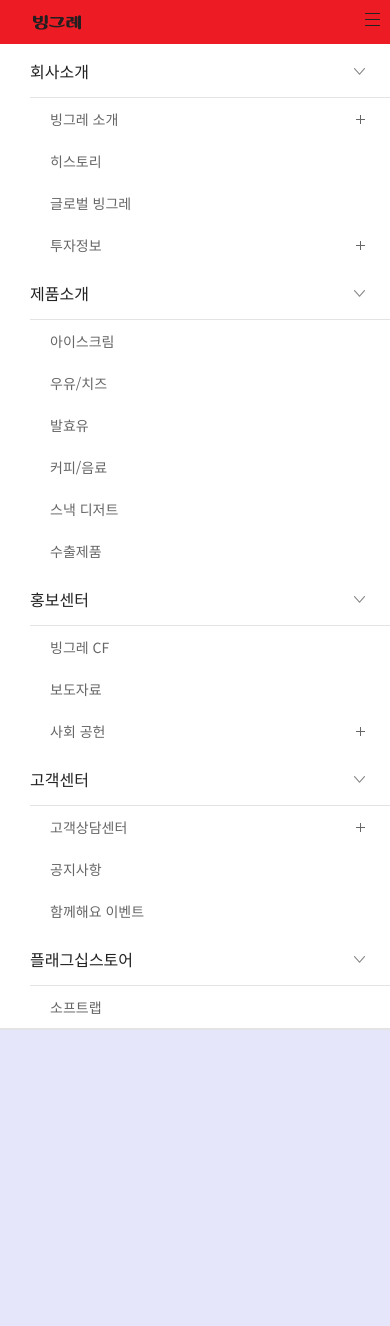
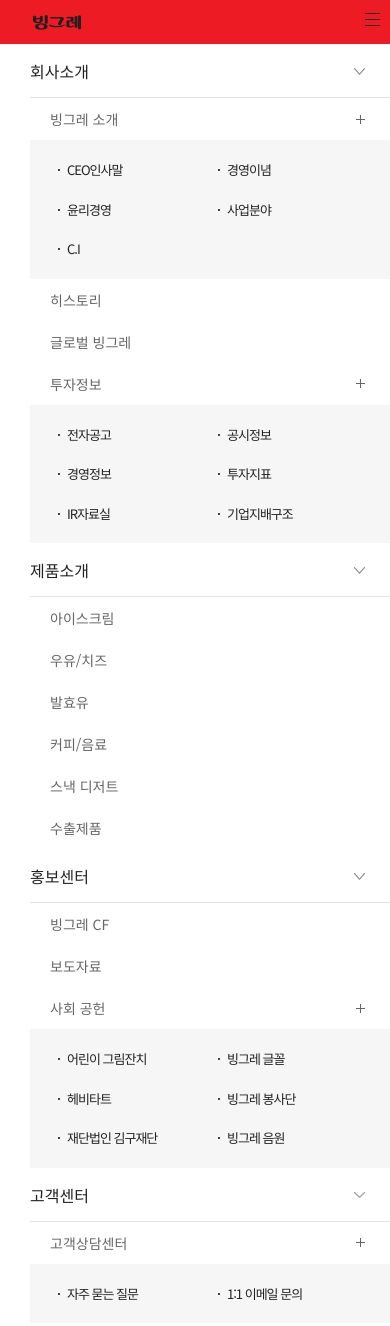
Before and after one commit to ParkDajeong/binggrae, a plain HTML site: page index.html in a window 390 px wide. Shown: the top 1326 px of the page. Before the commit the page ends 1030 px from the top, so only its background shows below. Drawn offline with nearby package versions, Linux system fonts and the light colour scheme.

Commit message:
mobile nav 상단 레이아웃 구현

```diff
--- a/index.html
+++ b/index.html
@@ -144,6 +144,23 @@
                       빙그레 소개
                       <i class="blind">펼치기</i>
                     </a>
+                    <ul class="gnb-mo__last-sub-menu">
+                      <li class="gnb-mo__last-sub-menu-item">
+                        <a href="#" class="gnb-mo__link-last-sub">CEO인사말</a>
+                      </li>
+                      <li class="gnb-mo__last-sub-menu-item">
+                        <a href="#" class="gnb-mo__link-last-sub">경영이념</a>
+                      </li>
+                      <li class="gnb-mo__last-sub-menu-item">
+                        <a href="#" class="gnb-mo__link-last-sub">윤리경영</a>
+                      </li>
+                      <li class="gnb-mo__last-sub-menu-item">
+                        <a href="#" class="gnb-mo__link-last-sub">사업분야</a>
+                      </li>
+                      <li class="gnb-mo__last-sub-menu-item">
+                        <a href="#" class="gnb-mo__link-last-sub">C.I</a>
+                      </li>
+                    </ul>
                   </li>
                   <li class="gnb-mo__sub-menu-item">
                     <a href="#" class="gnb-mo__link-sub-menu">히스토리</a>
@@ -156,6 +173,26 @@
                       투자정보
                       <i class="blind">펼치기</i>
                     </a>
+                    <ul class="gnb-mo__last-sub-menu">
+                      <li class="gnb-mo__last-sub-menu-item">
+                        <a href="#" class="gnb-mo__link-last-sub">전자공고</a>
+                      </li>
+                      <li class="gnb-mo__last-sub-menu-item">
+                        <a href="#" class="gnb-mo__link-last-sub">공시정보</a>
+                      </li>
+                      <li class="gnb-mo__last-sub-menu-item">
+                        <a href="#" class="gnb-mo__link-last-sub">경영정보</a>
+                      </li>
+                      <li class="gnb-mo__last-sub-menu-item">
+                        <a href="#" class="gnb-mo__link-last-sub">투자지표</a>
+                      </li>
+                      <li class="gnb-mo__last-sub-menu-item">
+                        <a href="#" class="gnb-mo__link-last-sub">IR자료실</a>
+                      </li>
+                      <li class="gnb-mo__last-sub-menu-item">
+                        <a href="#" class="gnb-mo__link-last-sub">기업지배구조</a>
+                      </li>
+                    </ul>
                   </li>
                 </ul>
               </li>
@@ -202,6 +239,26 @@
                       사회 공헌
                       <i class="blind">펼치기</i>
                     </a>
+                    <ul class="gnb-mo__last-sub-menu">
+                      <li class="gnb-mo__last-sub-menu-item">
+                        <a href="#" class="gnb-mo__link-last-sub">어린이 그림잔치</a>
+                      </li>
+                      <li class="gnb-mo__last-sub-menu-item">
+                        <a href="#" class="gnb-mo__link-last-sub">빙그레 글꼴</a>
+                      </li>
+                      <li class="gnb-mo__last-sub-menu-item">
+                        <a href="#" class="gnb-mo__link-last-sub">헤비타트</a>
+                      </li>
+                      <li class="gnb-mo__last-sub-menu-item">
+                        <a href="#" class="gnb-mo__link-last-sub">빙그레 봉사단</a>
+                      </li>
+                      <li class="gnb-mo__last-sub-menu-item">
+                        <a href="#" class="gnb-mo__link-last-sub">재단법인 김구재단</a>
+                      </li>
+                      <li class="gnb-mo__last-sub-menu-item">
+                        <a href="#" class="gnb-mo__link-last-sub">빙그레 음원</a>
+                      </li>
+                    </ul>
                   </li>
                 </ul>
               </li>
@@ -216,6 +273,14 @@
                       고객상담센터
                       <i class="blind">펼치기</i>
                     </a>
+                    <ul class="gnb-mo__last-sub-menu">
+                      <li class="gnb-mo__last-sub-menu-item">
+                        <a href="#" class="gnb-mo__link-last-sub">자주 묻는 질문</a>
+                      </li>
+                      <li class="gnb-mo__last-sub-menu-item">
+                        <a href="#" class="gnb-mo__link-last-sub">1:1 이메일 문의</a>
+                      </li>
+                    </ul>
                   </li>
                   <li class="gnb-mo__sub-menu-item">
                     <a href="#" class="gnb-mo__link-sub-menu">공지사항</a>
--- a/scss/base/_responsive.scss
+++ b/scss/base/_responsive.scss
@@ -109,5 +109,36 @@
         height: 9px;
       }
     }
+
+    &__last-sub-menu {
+      background-color: #f6f6f6;
+      display: flex;
+      flex-wrap: wrap;
+      width: 100%;
+      padding: 10px 20px;
+
+      &-item {
+        position: relative;
+        width: 50%;
+        padding-left: 17px;
+        margin: 10px 0;
+
+        &::after {
+          content: "";
+          background: url(../../image/gnb_3dep_off.png) no-repeat center;
+          position: absolute;
+          top: 9px;
+          left: 8px;
+          width: 2px;
+          height: 2px;
+        }
+      }
+    }
+
+    &__link-last-sub {
+      display: block;
+      font-size: 13px;
+      letter-spacing: -1px;
+    }
   }
 }
```
Also changed, not shown: css/index.css, image/btn_menu_close.png (added), image/gnb_3dep_off.png (added), 1 other file.
